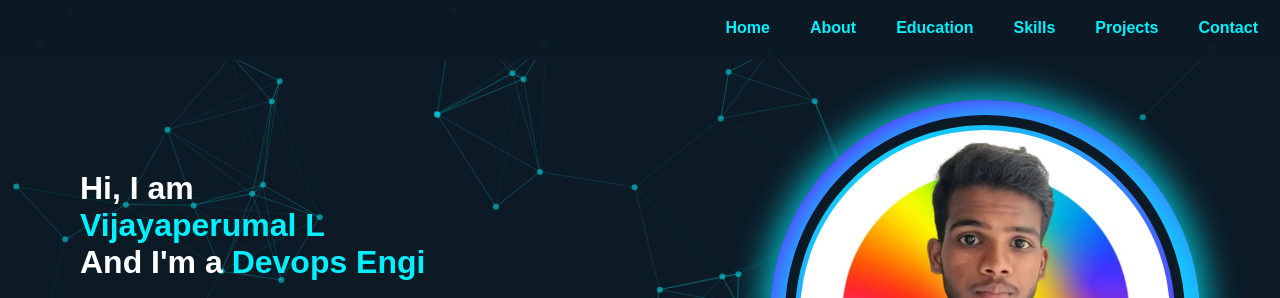
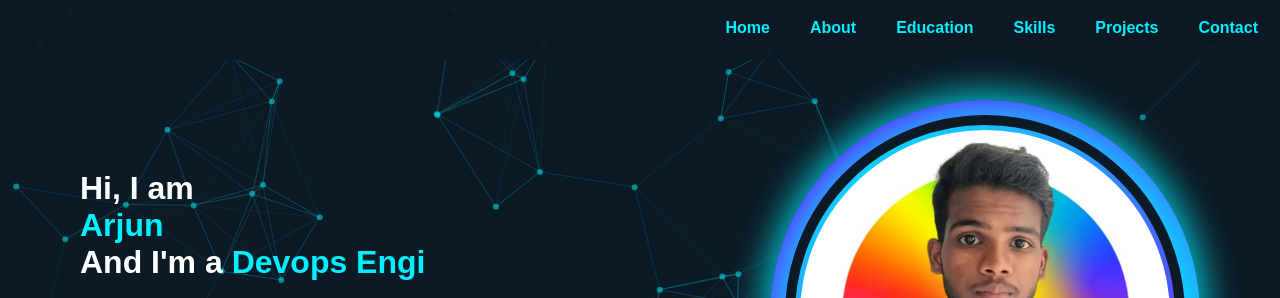
Before and after one commit to Vijay-0414/vijay-portfolio, a plain HTML site: page index.html in a window 1280 px wide. Shown: the top 298 px of the page. Drawn offline with nearby package versions, Linux system fonts and the light colour scheme.

Commit message:
Update index.html

```diff
--- a/index.html
+++ b/index.html
@@ -49,7 +49,7 @@
 
   <section class="intro" data-animate="slide-left" id="home">
     <div class="intro-text">
-      <h1>Hi, I am<br><span>Vijayaperumal L</span><br>And I'm a <span class="typing-animation">Cloud and Devops Engineer</span></h1>
+      <h1>Hi, I am<br><span>Arjun</span><br>And I'm a <span class="typing-animation">Cloud and Devops Engineer</span></h1>
 	  <div class="intro-image mobile-only">
         <img src="vj.jpeg" alt="Vijayaperumal L">
       </div>
```
